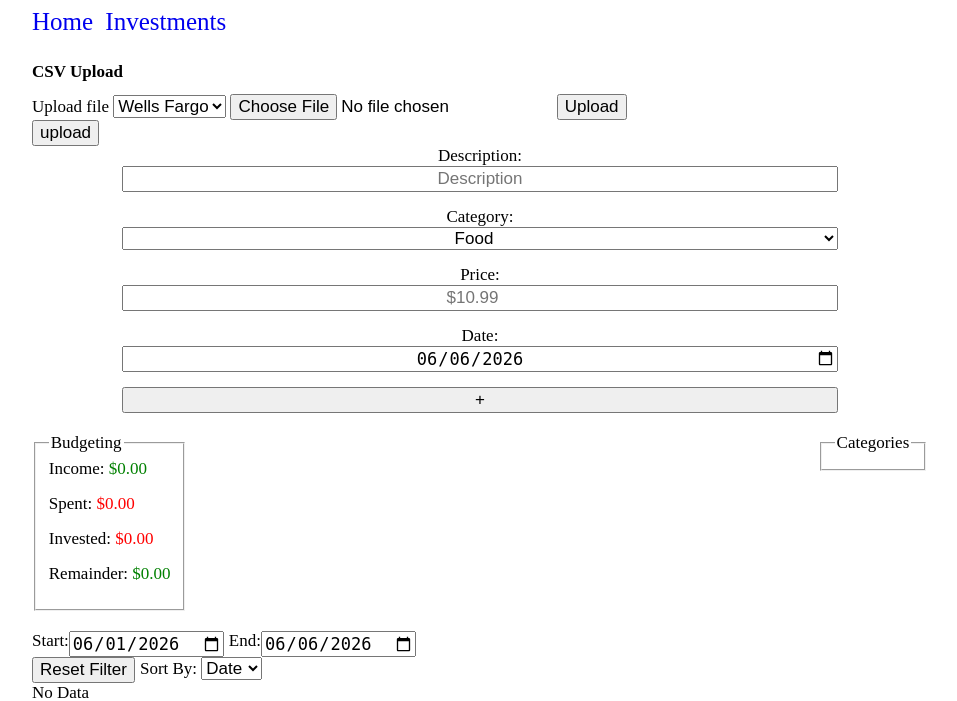
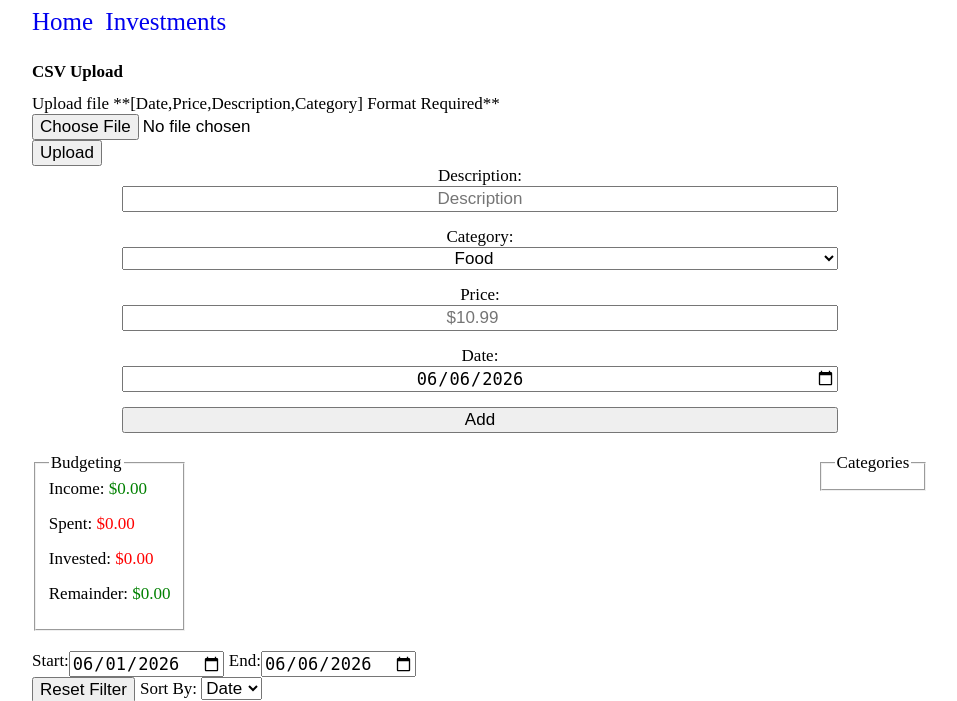
Before and after one commit to BrandonChenze/FinanceTracker, a Flask app: page / in a window 1280 px wide. Shown: the top 701 px of the page, without its empty margins (160-1117 px from the left). Run offline with Flask 3, Linux system fonts and the light colour scheme; data that the repository does not hold is empty.

Commit message:
Cleaning up

```diff
--- a/main.py
+++ b/main.py
@@ -135,6 +135,24 @@ def categories(start, end):
     return sorted_data
 
 
+@app.route('/api/add_transaction', methods=["POST", "GET"])
+def api_add_transaction():
+    data = request.json
+    print(data['date'])
+    if '/' not in data['date']:
+        date = datetime.strptime(data['date'].strip(), '%Y-%m-%d')
+    else:
+        date = datetime.strptime(data['date'].strip(), '%m/%d/%Y')
+
+    price = float(data['price'].strip())
+    if price < 0:
+        price = price * -1
+    category = data['category'].strip()
+    description = data['description'].strip()
+    transactions.add_transaction(date, price, category, description)
+    return {'success': True}
+
+
 @app.route('/api/delete/<id>', methods=["POST", "GET"])
 def api_delete(id):
     transactions.query.filter_by(id=id).delete()
--- /dev/null
+++ b/static/js/csv.js
@@ -0,0 +1,107 @@
+function clear_form(){
+    data_to_add = document.getElementsByClassName('testing123')
+    while(data_to_add.length > 0 ){
+        data_to_add[0].parentElement.remove()
+    }
+}
+
+function upload_csv(){
+    const upload_btn = document.getElementById('upload_csv')
+    const confirm_data_btn = document.getElementById('confirm_data_btn')
+    const data_form = document.getElementById('formx')
+    const files_input = document.getElementById('csv_item')
+    const cancel_btn = document.getElementById('form_cancel')
+
+    upload_btn.addEventListener('click', (e) => {
+        reader = new FileReader()
+        reader.onload = function(event){
+            text = event.target.result.split('\n')
+
+            let id = 0
+            text.forEach((line) => {
+                if(line.length === 0) return;
+
+                const split_transaction = line.split(',')
+
+                const date = clean_text(split_transaction[0])
+                const price = clean_text(split_transaction[1])
+                const description = clean_text(split_transaction[2])
+                const category = clean_text(split_transaction[3])
+
+                if(price[0] !== '-') return;
+
+                // Create elements
+                const transaction = {
+                    id,
+                    date,
+                    price,
+                    description,
+                    category
+                }
+                create_form_transaction(transaction, data_form, confirm_data_btn)
+
+                id++;
+
+            })
+        }
+        if(files_input.files.length == 0){
+            alert('No files selected')
+        } else {
+             reader.readAsText(files_input.files[0])
+             data_form.style.visibility = 'visible'
+        }
+
+    })
+
+    confirm_data_btn.addEventListener('click', (e) => {
+        handle_form_confirm(data_form)
+        clear_form()
+    })
+
+    cancel_btn.addEventListener('click', (e) => {
+        document.getElementById('formx').style.visibility = 'hidden'
+        clear_form()
+    })
+}
+
+function handle_form_confirm(data_form){
+    data_form.style.visibility = 'hidden'
+    data_to_add = document.getElementsByClassName('testing123')
+    for(i = 0; i < data_to_add.length; i++){
+        if(document.getElementById('checkbox-' + data_to_add[i].id).checked === false) continue;
+
+        transaction_data = data_to_add[i].innerHTML.split('--')
+        data = {
+            'date': transaction_data[0],
+            'price': transaction_data[1],
+            'description': transaction_data[2],
+            'category': transaction_data[3]
+        }
+        post_data('add_transaction', data)
+        update_ui()
+
+    }
+}
+
+function create_form_transaction(tx, data_form, confirm_data_btn){
+    const transaction_data = document.createElement('span');
+    transaction_data.classList.add('testing123');
+    transaction_data.id = tx.id;
+    transaction_data.innerText = `${tx.date} -- ${tx.price} -- ${tx.description} -- ${tx.category}`;
+
+    __add_edit_event_listener(transaction_data, transaction_data.id);
+
+    const check_box = document.createElement('input');
+    check_box.checked = false;
+    check_box.type = 'checkbox';
+    check_box.id = `checkbox-${tx.id}`;
+
+    const data_div = document.createElement('div');
+    data_div.append(check_box, transaction_data)
+    data_div.classList.add("tran_data")
+    data_form.insertBefore(data_div, confirm_data_btn)
+}
+
+function clean_text(value){
+    return value.replaceAll('"', '').trim()
+}
--- a/static/js/main.js
+++ b/static/js/main.js
@@ -3,6 +3,8 @@ document.addEventListener('DOMContentLoaded', (event) => {
     set_default_date(); // this gets the start and end date
     update_ui()
     change_date()
+    upload_csv()
+    add_transaction()
 });
 
 
@@ -54,28 +56,11 @@ async function render_transactions(filter_start, filter_end){
             confirm_btn.innerText = 'Update'
 
             delete_btn.addEventListener("click", (e) => {
-                e.target.parentElement.remove()
+                e.target.parentElement.parentElement.parentElement.remove()
                 fetch_data('delete/' + id)
+                update_ui()
             })
-            // confirm_btn.addEventListener("click", (e) => {
-            //     child_nodes = e.target.parentElement.parentElement.childNodes[0].childNodes
-            //     child_nodes.forEach(element => {
-            //         if(element instanceof HTMLInputElement){
-            //             temp_span = document.createElement('span')
-            //             temp_span.innerText = element.value
-            //             temp_span.classList = element.classList
-            //             __add_edit_event_listener(temp_span)
-            //             element.replaceWith(temp_span)
-            //         }
-            //     });
-            //     data = {
-            //         'price': document.getElementById('price-'+id).innerText,
-            //         'description': document.getElementById('description-'+id).innerText,
-            //         'category': child_nodes[3].innerText
-            //     }
-            //     post_data('update/'+ id, data)
-            //     update_ui()
-            // })
+
             __add_edit_event_listener(category, category.id, id)
             __add_edit_event_listener(price, price.id, id)
             __add_edit_event_listener(description, description.id, id)
@@ -124,7 +109,7 @@ async function update_budget_data(filter_start, filter_end){
     income = await get_income(filter_start, filter_end)
     invested = await get_invested(filter_start, filter_end)
     spent = await get_spending(filter_start, filter_end)
-    remainder = income - invested - spent
+    const remainder = income - invested - spent
     document.getElementById('remainder').innerText = '$' + remainder.toFixed(2)
 
 }
@@ -140,13 +125,14 @@ async function update_category_data(filter_start, filter_end){
     legend.innerText = 'Categories'
     new_field_set.append(legend)
 
-    Object.entries(category_data).forEach((e) => {
-        if(e[0] != 'Income'){
-            temp_span = document.createElement('span')
-            temp_span.innerText = `${e[0]} - $${e[1]}`
-            temp_span.classList.add('budgeting_item')
-            new_field_set.append(temp_span)
-        }
+    Object.entries(category_data).forEach((category) => {
+        if(category[0] === 'Income') return;
+
+        const temp_span = document.createElement('span')
+        temp_span.innerText = `${category[0]} - $${category[1]}`
+        temp_span.classList.add('budgeting_item')
+        new_field_set.append(temp_span)
+
     })
     document.getElementById('categories').replaceWith(new_field_set)
 }
@@ -161,28 +147,30 @@ async function update_ui(){
 
 function __add_edit_event_listener(element, element_id, id){
     element.addEventListener("click", (e) => {
-        previous_text = e.target.innerText
-        edit_text = document.createElement('input')
+        const edit_text = document.createElement('input')
+        const save_btn = document.createElement('button')
+
+        save_btn.innerText = 'Save'
+        const previous_text = e.target.innerText
         edit_text.value = previous_text
         edit_text.classList = e.target.classList
         edit_text.id = element_id
-        save_btn = document.createElement('button')
-        save_btn.innerText = 'Save'
+
         save_btn.addEventListener('click', (e) => {
             updated_val = e.target.previousSibling.value
-            span_text= document.createElement('span')
+            const span_text= document.createElement('span')
             span_text.innerText = updated_val
             span_text.id = e.target.previousSibling.id
             span_text.classList = e.target.previousSibling.classList
             __add_edit_event_listener(span_text, element_id)
             e.target.previousSibling.replaceWith(span_text)
             e.target.remove()
+            if(id == null) return;
             data = {
                     'price': document.getElementById('price-'+id).innerText,
                     'description': document.getElementById('description-'+id).innerText,
                     'category': document.getElementById('category-'+id).innerText
                 }
-            console.log(data)
             post_data('update/'+ id, data)
             update_ui()
         })
@@ -190,6 +178,10 @@ function __add_edit_event_listener(element, element_id, id){
     })
 }
 
+
+function handle_edit_logic(edit_text, save_btn, e, element_id){
+
+}
 function change_date(){
     document.getElementById('filter_start').addEventListener("change", (e) => {
         update_ui()
@@ -201,37 +193,20 @@ function change_date(){
 }
 
 
-function upload_csv(){
-    document.getElementById('upload_csv').addEventListener('click', (e) => {
-        f = new FileReader()
-        f.onload = function(event){
-            console.log(event.target.result)
-            text = event.target.result.split('\n')
-            confirm_data_btn = document.getElementById('confirm_data_btn')
-            text.forEach((e) => {
-                if(e.length > 0){
-                    transaction_data = document.createElement('span')
-                    transaction_data.innerText = e
-                    data_div = document.createElement('div')
-                    check_box = document.createElement('input')
-                    check_box.type = 'checkbox'
-                    data_div.append(check_box, transaction_data)
-                    document.getElementById('formx').insertBefore(data_div, confirm_data_btn)
-                }
-            })
+function add_transaction(){
+    document.getElementById('add_transaction').addEventListener('click', (e) => {
+        description = document.getElementById('transaction_description').value
+        category = document.getElementById('transaction_category').value
+        price = document.getElementById('transaction_price').value
+        date = document.getElementById('date_input').value
+        data = {
+            'description': description,
+            'price': price,
+            'date': date,
+            'category': category
         }
-        files = document.getElementById('csv_item').files
-        if(files.length == 0){
-            alert('No files selected')
-        } else {
-             f.readAsText(files[0])
-             document.getElementById('formx').style.visibility = 'visible'
-        }
-
+        post_data('add_transaction', data)
+        update_ui()
     })
 
-    document.getElementById('form_cancel').addEventListener('click', (e) => {
-        document.getElementById('formx').style.visibility = 'hidden'
-    })
 }
-upload_csv()
--- a/templates/base.html
+++ b/templates/base.html
@@ -24,4 +24,5 @@
     </div>
     <script src="{{ url_for('static', filename='js/main.js') }}"></script>
     <script src="{{ url_for('static', filename='js/api.js') }}"></script>
+    <script src="{{ url_for('static', filename='js/csv.js') }}"></script>
 </footer>
--- a/templates/main.html
+++ b/templates/main.html
@@ -10,29 +10,24 @@
 
 <h1>CSV Upload</h1>
     <form action="/upload" method="post" enctype="multipart/form-data">
-        Upload file
-        <select name="bank">
-            <option>Wells Fargo</option>
-            <option>Marcus</option>
-        </select>
+        Upload file  **[Date,Price,Description,Category] Format Required**
+        <br>
         <input id='csv_item' type="file" name="csv_file" accept=".csv">
-        <button type="submit">Upload</button>
     </form>
 </div>
-<button id="upload_csv">upload</button>
+<button id="upload_csv">Upload</button>
 
     <div id="add_item">
         <form id="formx">
             <button id="form_cancel" type="button" >X</button>
-            <br>
             <button id="confirm_data_btn" type="button">Confirm</button>
         </form>
         <form id="container" method="post">
             <label>Description:</label>
-            <input type="text" name="description" placeholder="Description" class="center_text" required>
+            <input id="transaction_description" type="text" name="description" placeholder="Description" class="center_text" required>
 
             <label>Category:</label>
-            <select name="category" class="center_text" required>
+            <select id="transaction_category" name="category" class="center_text" required>
                 <option value="Food">Food</option>
                 <option value="Amazon">Amazon</option>
                 <option value="Gas">Gas</option>
@@ -43,12 +38,11 @@
             </select>
 
             <label>Price:</label>
-            <input type="number" name="price" step="0.01" min="0" placeholder="$10.99" class="center_text" required>
+            <input id="transaction_price" type="number" name="price" step="0.01" min="0" placeholder="$10.99" class="center_text" required>
 
             <label>Date:</label>
             <input id="date_input" type="date" name="date" placeholder="Description" class="center_text" required>
-
-            <button type="submit">+</button>
+            <button id="add_transaction" type="button">Add</button>
         </form>
     </div>
 
```
